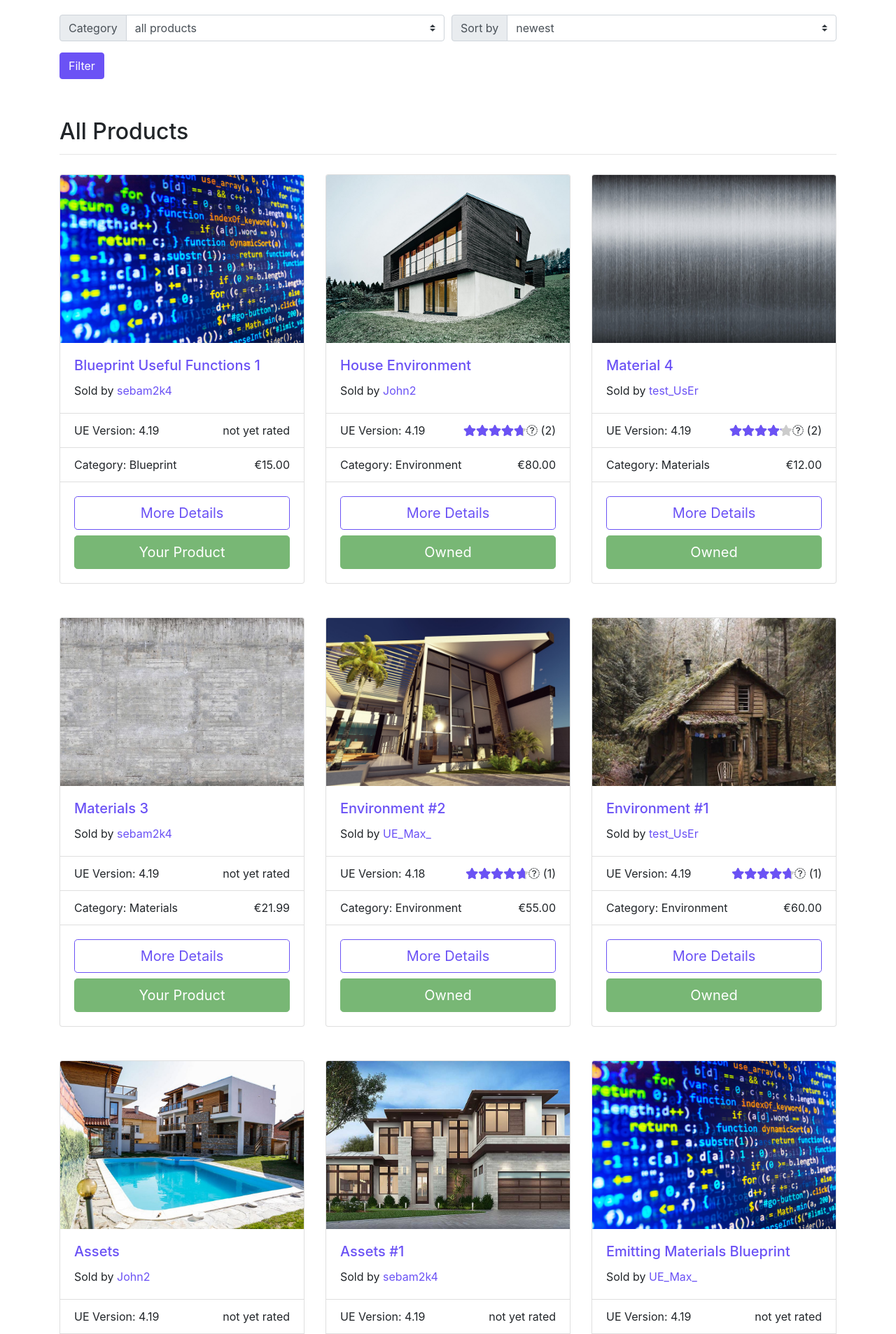
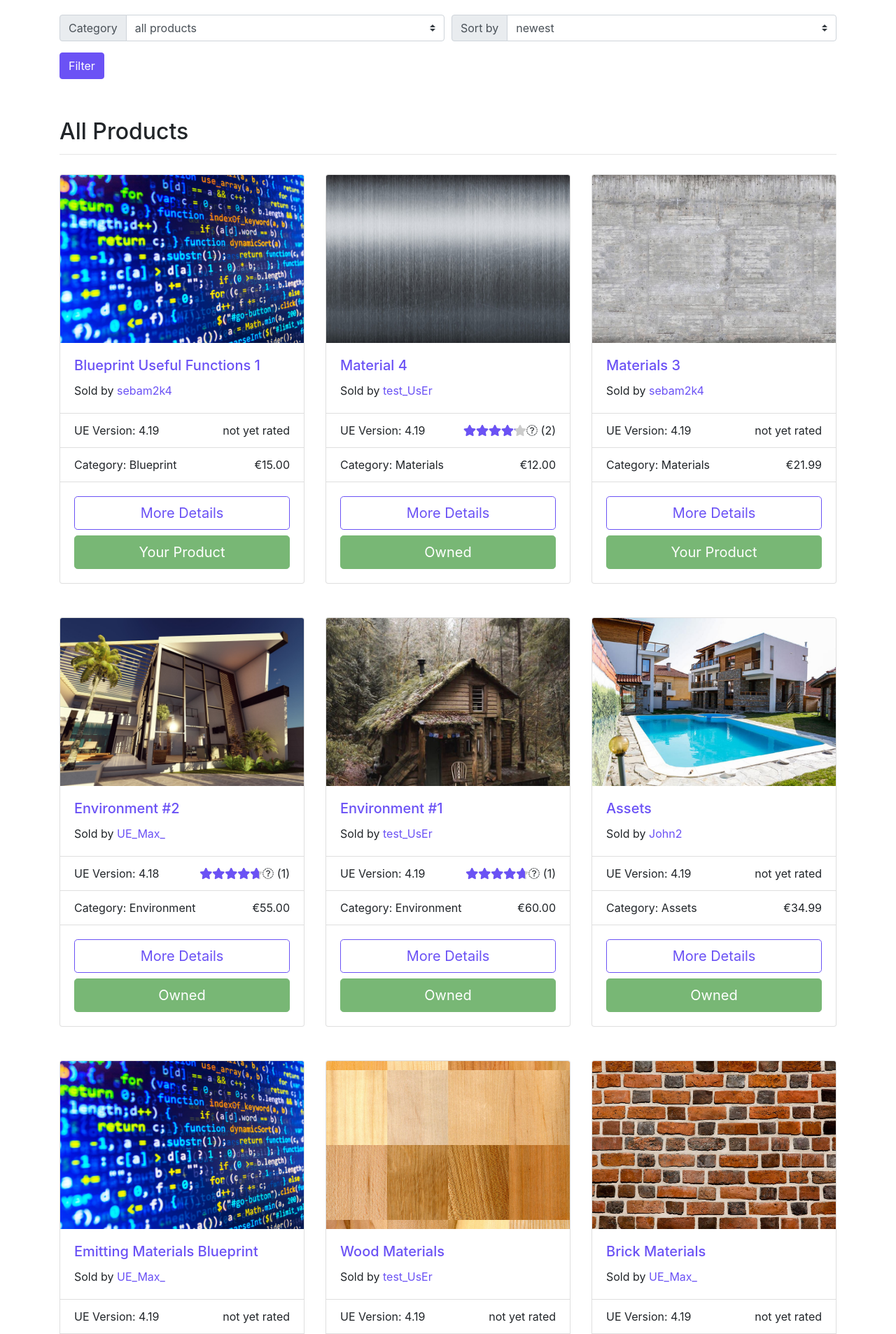
Before and after one commit to sebam2k4/RTarchViz, a Django app: page /products/ in a window 1280 px wide. Shown: the part 409-2315 px from the top of the page at 70% size. Run offline with Django 3.2, Linux system fonts and the light colour scheme; a user stored in the database is signed in; data comes from the database, SQL or seed files in the repository; both versions use the stored data as it was after the commit; some libraries are stand-ins or nearby versions.

Commit message:
Set product.active = False on delete

```diff
--- a/accounts/static/css/accounts.css
+++ b/accounts/static/css/accounts.css
@@ -21,3 +21,6 @@
     padding-left: 3.5rem;
   }
 }
+.product-inactive {
+  opacity: .4;
+}
--- a/checkout/models.py
+++ b/checkout/models.py
@@ -59,21 +59,11 @@ class PurchaseManager(models.Manager):
 
   def purchased_products_history(self, user):
     """ get user's purchased products """
-    purchased_products_qs = self.get_queryset().filter(buyer_id=user.id)
-    #print "purchased products form model: {0}".format(purchased_products_qs)
-    purchased_products_list = []
-    for product in purchased_products_qs:
-      purchased_products_list.append(product)
-    return purchased_products_list
+    return self.get_queryset().filter(buyer_id=user.id).order_by('-purchase_date')
 
   def sold_products_history(self, user):
     """ get user's purchased products """
-    sold_products_qs = self.get_queryset().filter(seller_id=user.id)
-    #print "purchased products form model: {0}".format(sold_products_qs)
-    sold_products_list = []
-    for product in sold_products_qs:
-      sold_products_list.append(product)
-    return sold_products_list
+    return self.get_queryset().filter(seller_id=user.id).order_by('-purchase_date')
 
 
 class PurchaseHistory(models.Model):
--- a/products/models.py
+++ b/products/models.py
@@ -60,6 +60,7 @@ class Product(models.Model):
                                  blank=True, null=True, validators=[validate_file_size])
   product_file = models.FileField('Product File', upload_to=user_directory_path, null=False,
                                   validators=[validate_file_extension, validate_file_size])
+  active = models.BooleanField(blank=False, null=False, default=True)
 
   # META CLASS:
   class Meta:
--- a/products/templatetags/product_tags.py
+++ b/products/templatetags/product_tags.py
@@ -33,7 +33,7 @@ def recent_products(context, request, num, md=6, lg=4,):
   devices. ALso, make 'request' and 'cart-items' contexts available for
   the partial template
   """
-  products = Product.objects.all().order_by('-added_date')[:num]
+  products = Product.objects.all().filter(active=True).order_by('-added_date')[:num]
   user_owned_products = Order.objects.purchased_products(request.user)
 
   return {'products': products, 'owned_assets': user_owned_products, 'md': md, 'lg': lg, 'request': context['request'], 'cart_items': context['cart_items']}
@@ -50,5 +50,5 @@ def user_product_list(context, user, md=6, lg=4):
   argument for the 'num' parameter. Otherwise all user products will
   be displayed
   """
-  products = Product.objects.filter(seller_id = user.id).order_by('-added_date')
+  products = Product.objects.filter(seller_id = user.id).filter(active=True).order_by('-added_date')
   return {'products': products, 'md': md, 'lg': lg, 'request': context['request']}
--- a/products/views.py
+++ b/products/views.py
@@ -36,7 +36,7 @@ def products_list(request):
   select options in the template have to be matched with user selected
   options and set 'selected' attribute on the specified option tags.
   """
-  products = Product.objects.all()
+  products = Product.objects.all().filter(active=True)
   user_purchased_products = Order.objects.purchased_products(request.user)
 
   # define filter choices and get filtered objects based on user select
@@ -107,49 +107,56 @@ def product_detail(request, slug, id):
   """
   # get product object
   product = get_object_or_404(Product, slug=slug, pk=id)
-  # get all reviews for product
-  product_reviews = product.reviews.all()
+  # check if product is active
+  if product.active:
 
-  # clock up the number of product views
-  product.view_count += 1
-  product.save()
-  # check if user already reviewed. Only 1 review/product allowed
-  already_reviewed = False
-  if product_reviews.filter(buyer_id=request.user.id).count() >= 1:
-    already_reviewed = True
+    # get all reviews for product
+    product_reviews = product.reviews.all()
 
-  # get a list of user's purchased products
-  user_owned_products = Order.objects.purchased_products(request.user)
+    # clock up the number of product views
+    product.view_count += 1
+    product.save()
+    # check if user already reviewed. Only 1 review/product allowed
+    already_reviewed = False
+    if product_reviews.filter(buyer_id=request.user.id).count() >= 1:
+      already_reviewed = True
 
-  # load product review form
-  form = ReviewForm()
-  form_action = Product.get_absolute_url(product)
-  form_button = "Add Review"
-  if request.method == "POST":
-    if product in user_owned_products:
-      if not already_reviewed:
-        form = ReviewForm(request.POST)
-        if form.is_valid():
-          review = form.save(commit=False)
-          review.buyer = request.user
-          review.product = product
-          review.save()
-          messages.success(request, 'You have successfully added a product review')
-          # redirect back to the product
+    # get a list of user's purchased products
+    user_owned_products = Order.objects.purchased_products(request.user)
+
+    # load product review form
+    form = ReviewForm()
+    form_action = Product.get_absolute_url(product)
+    form_button = "Add Review"
+    if request.method == "POST":
+      if product in user_owned_products:
+        if not already_reviewed:
+          form = ReviewForm(request.POST)
+          if form.is_valid():
+            review = form.save(commit=False)
+            review.buyer = request.user
+            review.product = product
+            review.save()
+            messages.success(request, 'You have successfully added a product review')
+            # redirect back to the product
+            return redirect(Product.get_absolute_url(product))
+        else:
+          messages.success(request, 'You have already reviewed this product')
           return redirect(Product.get_absolute_url(product))
       else:
-        messages.success(request, 'You have already reviewed this product')
+        messages.success(request, 'You need to have purchase the product to leave a review')
         return redirect(Product.get_absolute_url(product))
-    else:
-      messages.success(request, 'You need to have purchase the product to leave a review')
-      return redirect(Product.get_absolute_url(product))
 
-  context = {"product": product, "product_reviews": product_reviews,
-             "form": form, "already_reviewed": already_reviewed,
-             "form_action": form_action, "form_button": form_button,
-             "owned_assets": user_owned_products}
+    context = {"product": product, "product_reviews": product_reviews,
+              "form": form, "already_reviewed": already_reviewed,
+              "form_action": form_action, "form_button": form_button,
+              "owned_assets": user_owned_products}
 
-  return render(request, "product_detail.html", context)
+    return render(request, "product_detail.html", context)
+
+  else:
+    messages.error(request, 'Product is no longer available')
+    return redirect('products_list')
 
 @login_required
 def new_product(request):
@@ -177,45 +184,64 @@ def edit_product(request, slug, id):
   A view for editing user's existing product
   """
   product = get_object_or_404(Product, slug=slug, pk=id)
-  # make sure user is the product owner
-  if request.user.id == product.seller_id:
-    if request.method == "POST":
-      # Create instance of ProductForm & bind file data and form data
-      form = ProductForm(request.POST, request.FILES, instance=product)
-      if form.is_valid():
-        product = form.save(commit=False)
-        product.seller = request.user
-        product.save()
-        messages.success(request, 'You have successfully updated your product')
-        return redirect(Product.get_absolute_url(product))
+  # check if product is active
+  if product.active:
+    # make sure user is the product owner
+    if request.user.id == product.seller_id:
+      if request.method == "POST":
+        # Create instance of ProductForm & bind file data and form data
+        form = ProductForm(request.POST, request.FILES, instance=product)
+        if form.is_valid():
+          product = form.save(commit=False)
+          product.seller = request.user
+          product.save()
+          messages.success(request, 'You have successfully updated your product')
+          return redirect(Product.get_absolute_url(product))
+      else:
+        # Render the edited product
+        form = ProductForm(instance=product)
+
+      context = {'form': form, 'product': product}
+      return render(request, 'product_form_edit.html', context)
+
     else:
-      # Render the edited product
-      form = ProductForm(instance=product)
+      # if not product owner, raise 403 forbidden exception and render
+      # 403.html template
+      messages.error(request, 'You cannot edit this product')
+      raise PermissionDenied
 
-    context = {'form': form, 'product': product}
-    return render(request, 'product_form_edit.html', context)
   else:
-    # if not product owner, raise 403 forbidden exception and render
-    # 403.html template
-    messages.error(request, 'You cannot edit this product')
-    raise PermissionDenied
+    messages.error(request, 'Product is no longer available')
+    return redirect('products_list')
 
 @login_required
 def delete_product(request, slug, id):
   """
-  A view that handles deleting user's existing product
+  A view that handles deleting user's existing product. Instead of
+  actually deleting the product from db, set it's active field to False.
+  This will ensure that buyers will still have access to the product
+  files even though the product has been removed from market.
   """
   product = get_object_or_404(Product, slug=slug, pk=id)
-  # make sure user is the product owner
-  if request.user.id == product.seller_id:
-    product.delete()
-    messages.success(request, 'You have successfully deleted your product')
-    return redirect('dashboard')
+  # check if product is active
+  if product.active:
+    # make sure user is the product owner
+    if request.user.id == product.seller_id:
+      # set product to inactive
+      product.active = False
+      product.save()
+      messages.success(request, 'You have successfully deleted your product')
+      return redirect('dashboard')
+
+    else:
+      # if not product owner, raise 403 forbidden exception and render
+      # 403.html template
+      messages.error(request, 'You cannot delete this product')
+      raise PermissionDenied
+
   else:
-    # if not product owner, raise 403 forbidden exception and render
-    #  403.html template
-    messages.error(request, 'You cannot delete this product')
-    raise PermissionDenied
+    messages.error(request, 'Product is no longer available')
+    return redirect('products_list')
 
 @login_required
 def edit_review(request, product_slug, product_id, review_id):
```
Also changed, not shown: accounts/templates/dashboard.html (+25 -1 lines), accounts/views.py (+7 -7 lines), db.sqlite3, products/migrations/0003_product_active.py (added), 1 other file.
